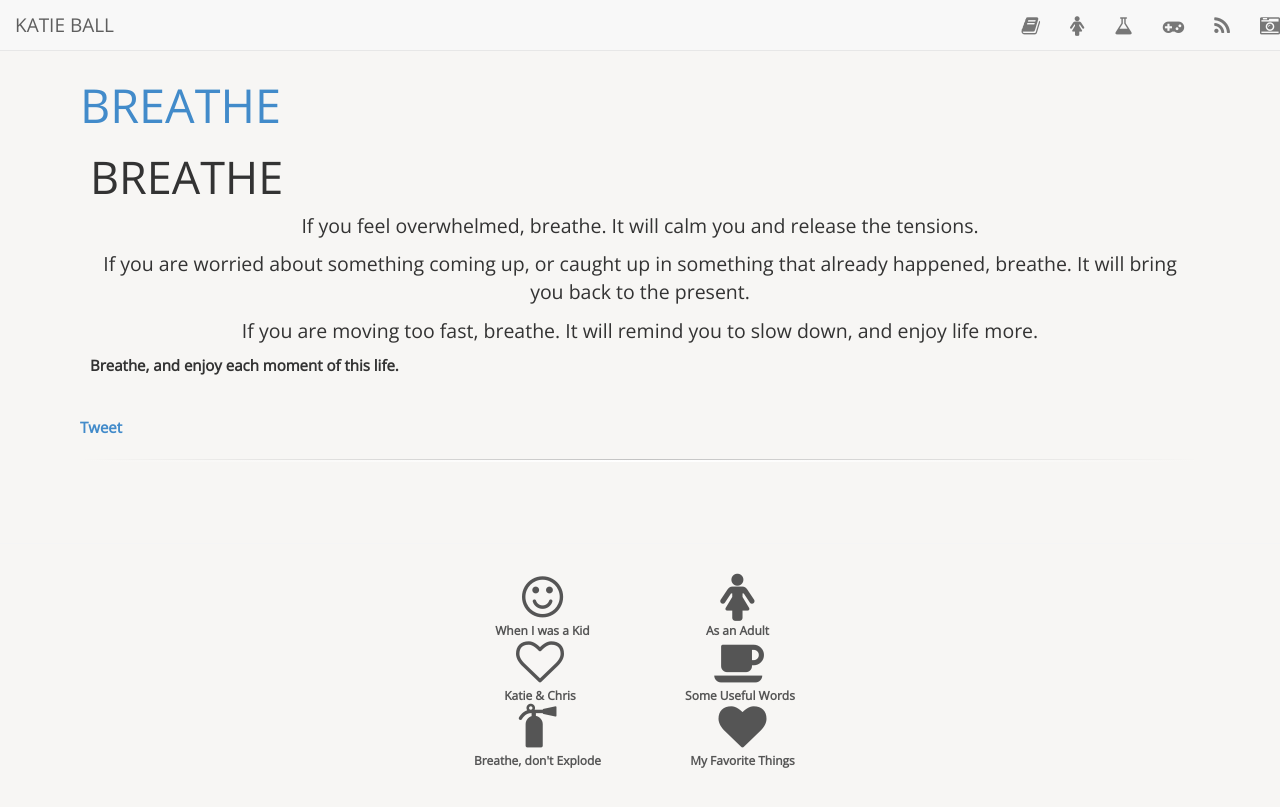
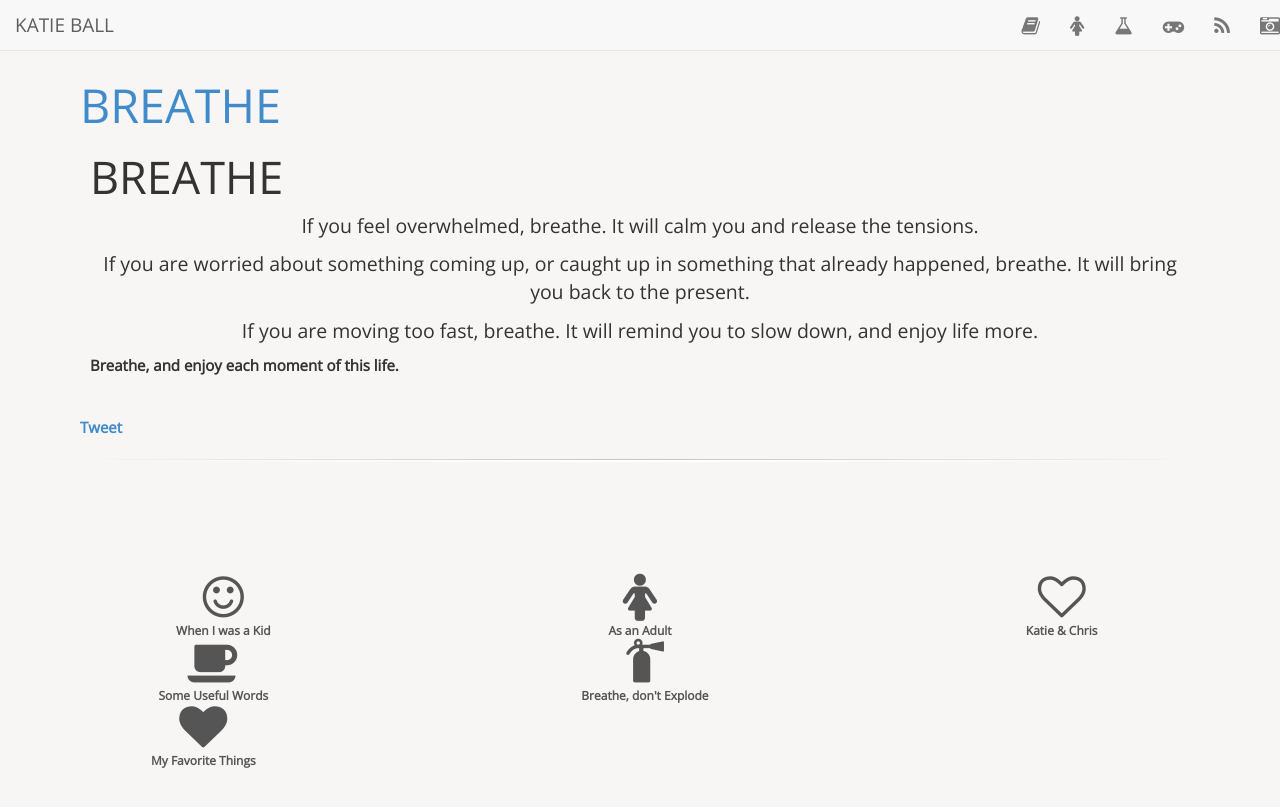
Before and after one commit to roachhd/roachhd.github.io, a Jekyll site: the page built from breathe/index.html, in a window 1280 px wide. Shown: the top 807 px of the page. Built offline with Jekyll 4.4.1, drawn with Linux system fonts in a browser that asks for light colours; nearby versions of some CDN libraries; Markdown is read by kramdown in place of the engine named in the settings; comment, search, counter and statistics services are not loaded.

Commit message:
Update innerfooter.html

```diff
--- a/_includes/innerfooter.html
+++ b/_includes/innerfooter.html
@@ -1,27 +1,27 @@
 <div id="footer" class="hidden-print">
   <section class="meta">
-    <div class="container">
+    <div class="container-fluid">
       <div class="row">
-        <div class="col-lg-2 col-lg-offset-4">
+        <div class="col-xs-6 col-md-4">
           <a href="/about/me/as-a-kid/">
             <i class="fa fa-smile-o fa-4x"></i>
             <div>When I was a Kid</div>
           </a>
         </div>
-        <div class="col-lg-2 next">
+        <div class="col-xs-6 col-md-4">
           <a href="/about/me/as-an-adult/">
             <i class="fa fa-female fa-4x"></i>
             <div>As an Adult</div>
           </a>
         </div>
       <div class="row">
-        <div class="col-lg-2 col-lg-offset-4">
+        <div class="col-xs-6 col-md-4">
           <a href="/about/me/katie-chris/">
             <i class="fa fa-heart-o fa-4x"></i>
             <div>Katie &amp; Chris</div>
           </a>
         </div>
-        <div class="col-lg-2 next">
+        <div class="col-xs-6 col-md-4">
           <a href="http://katieball.me/zenlife/" target="_blank">
             <i class="fa fa-coffee fa-4x"></i>
             <div>
@@ -31,13 +31,13 @@
         </div>
 
       <div class="row">
-        <div class="col-lg-2 col-lg-offset-4">
+        <div class="col-xs-6 col-md-4">
           <a href="/about/breathe/">
             <i class="fa fa-fire-extinguisher  fa-4x"></i>
             <div>Breathe, don't Explode</div>
           </a>
         </div>
-        <div class="col-lg-2 next">
+        <div class="col-xs-6 col-md-4">
           <a href="/loves/">
             <i class="fa fa-heart fa-4x"></i>
             <div>My Favorite Things</div>
```
